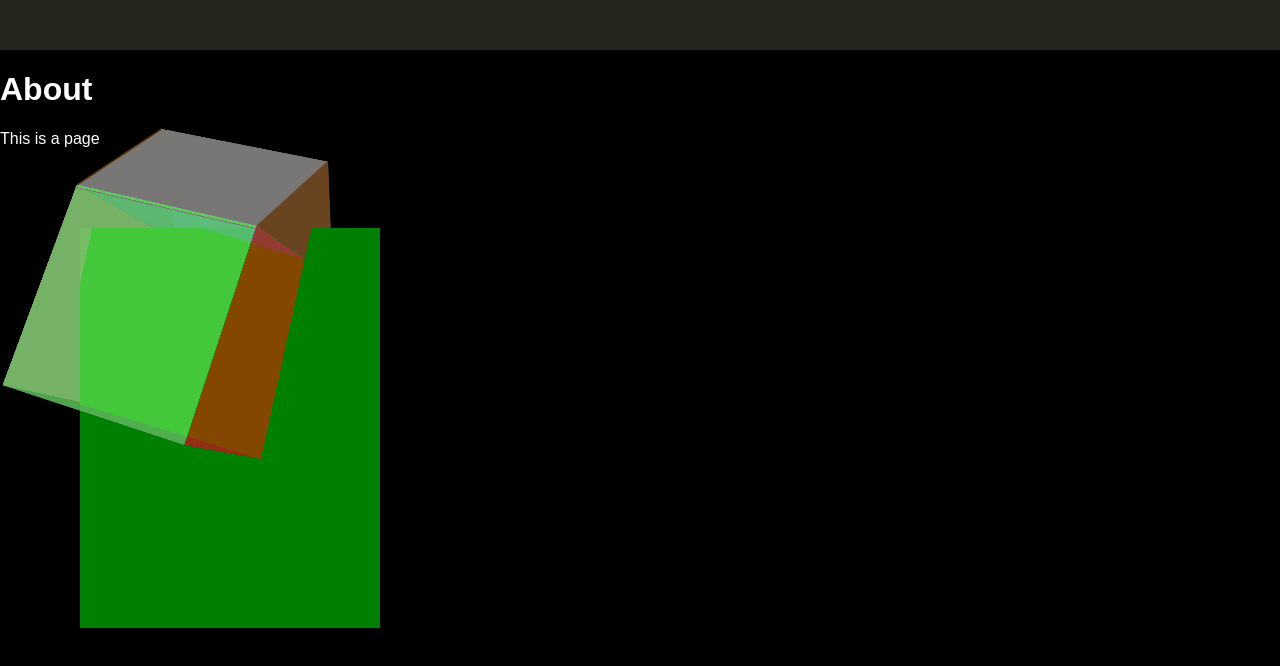
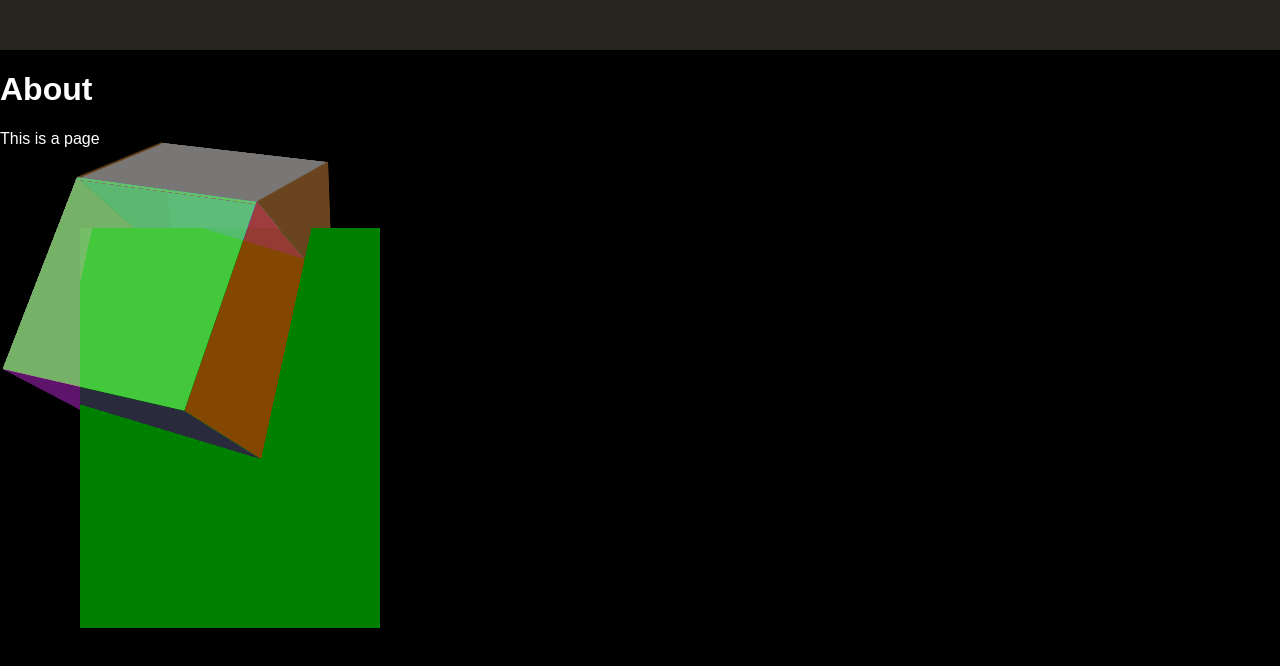
Before and after one commit to AbielKiflu/portfolio, a React (Create React App) app: page /about in a window 1280 px wide. Shown: the top 666 px of the page. Built offline with nearby package versions, Linux system fonts and the light colour scheme.

Commit message:
backface off

```diff
--- a/src/pages/test.css
+++ b/src/pages/test.css
@@ -4,7 +4,7 @@
   background: green;
   position: relative;
   transform-style: preserve-3d;
-  perspective-origin: top right;
+  perspective-origin: center right;
   perspective: 1000px;
 }
 .cards {
@@ -15,6 +15,7 @@
   transform-origin: right;
   transform: rotateY(0deg);
   transition: all 10s ease-in;
+  backface-visibility: hidden;
 }
 
 .cards:hover {
```
